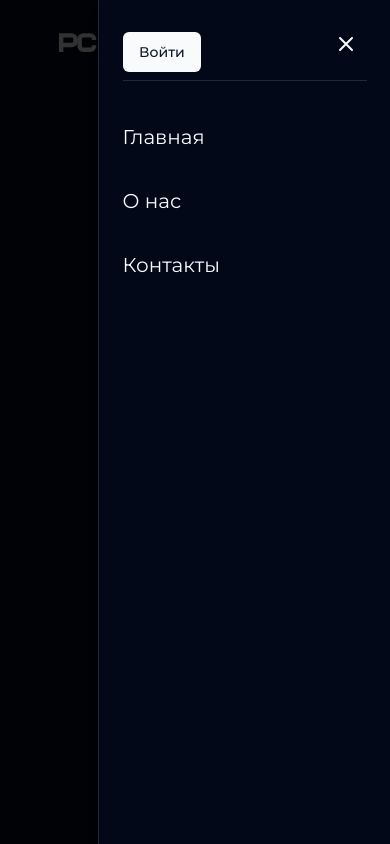
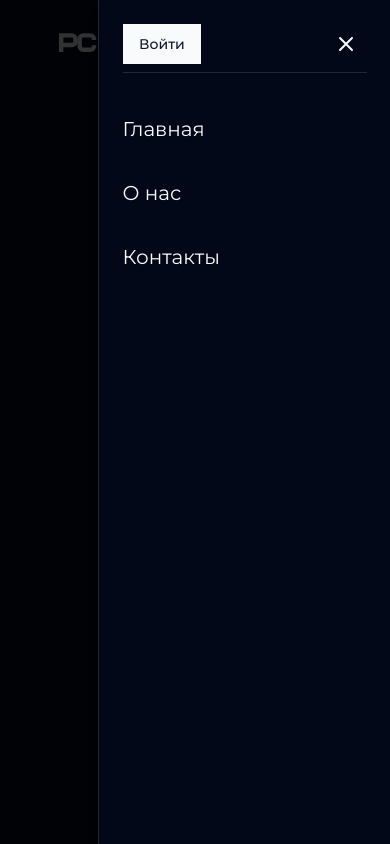
Before and after one commit to aom-tech/pc-club-aggregator-frontend, a Next.js app: page / in a window 390 px wide. Both pictures are taken after a click on the button 345 px from the left and 44 px from the top of the page. Shown: the top 844 px of the page. Built offline with nearby package versions, Linux system fonts and the light colour scheme.

Commit message:
refactor: destroy annoying margin in modal and make button rectangeled

```diff
--- a/src/components/HamburgerModal.tsx
+++ b/src/components/HamburgerModal.tsx
@@ -52,7 +52,7 @@ export default function HamburgerModal() {
             </Button>
           </SheetClose>
 
-          <Button variant={'default'} className="mt-0">
+          <Button variant={'default'} className="rounded-none m-0">
             Войти
           </Button>
         </SheetHeader>
--- a/src/components/Header.tsx
+++ b/src/components/Header.tsx
@@ -28,7 +28,7 @@ export default function Header() {
       </nav>
       <NameLogo />
       <div className="items-right hidden lg:flex">
-        <Button variant={'default'}>Войти</Button>
+        <Button variant={'default'} className='rounded-none'>Войти</Button>
       </div>
       <div className="lg:hidden">
         <HamburgerModal />
--- a/src/components/ui/sheet.tsx
+++ b/src/components/ui/sheet.tsx
@@ -86,7 +86,7 @@ const SheetHeader = ({
 }: React.HTMLAttributes<HTMLDivElement>) => (
   <div
     className={cn(
-      'flex flex-col space-y-2 text-center sm:text-left',
+      'flex flex-col text-center sm:text-left',
       className
     )}
     {...props}
```
